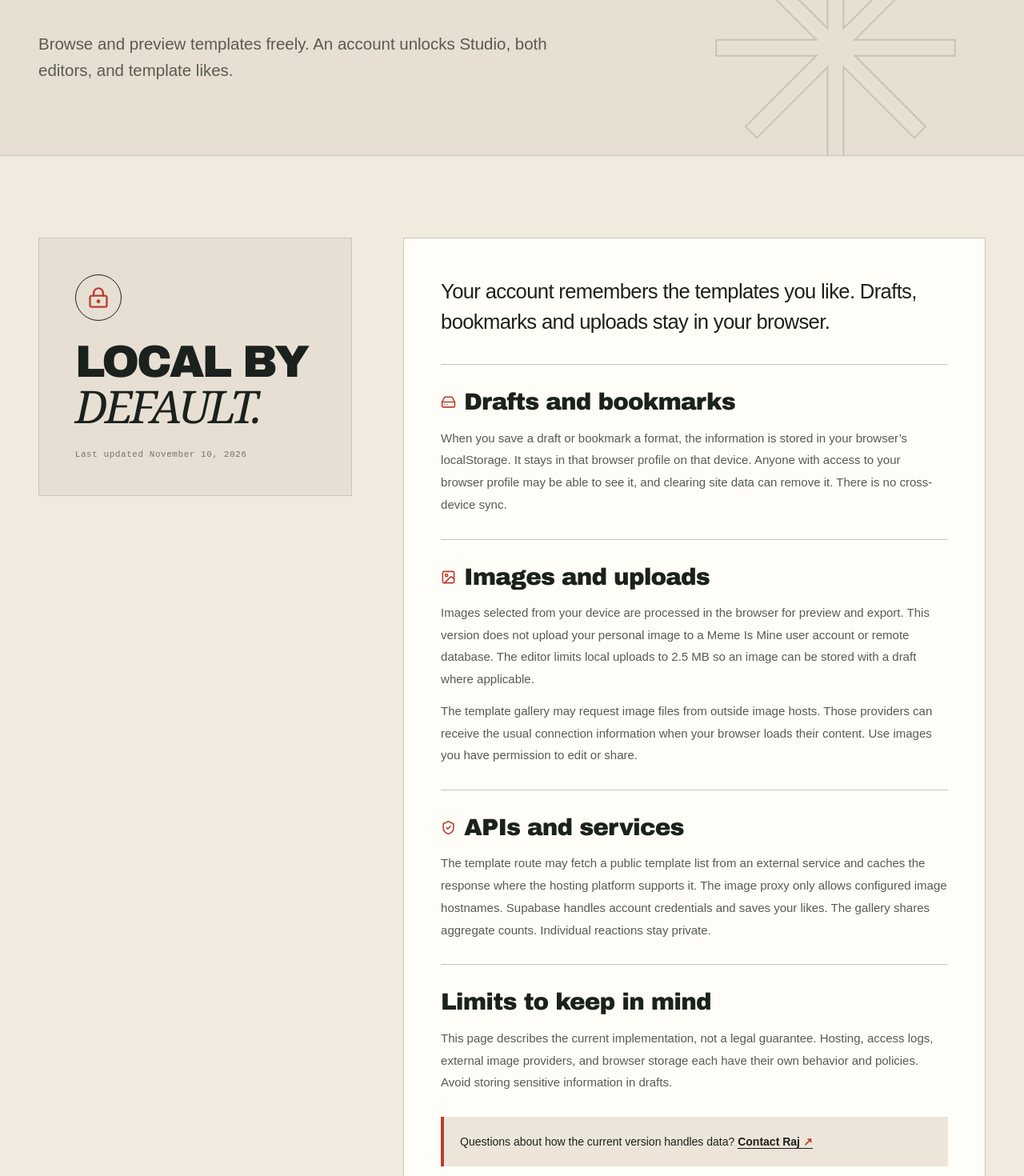
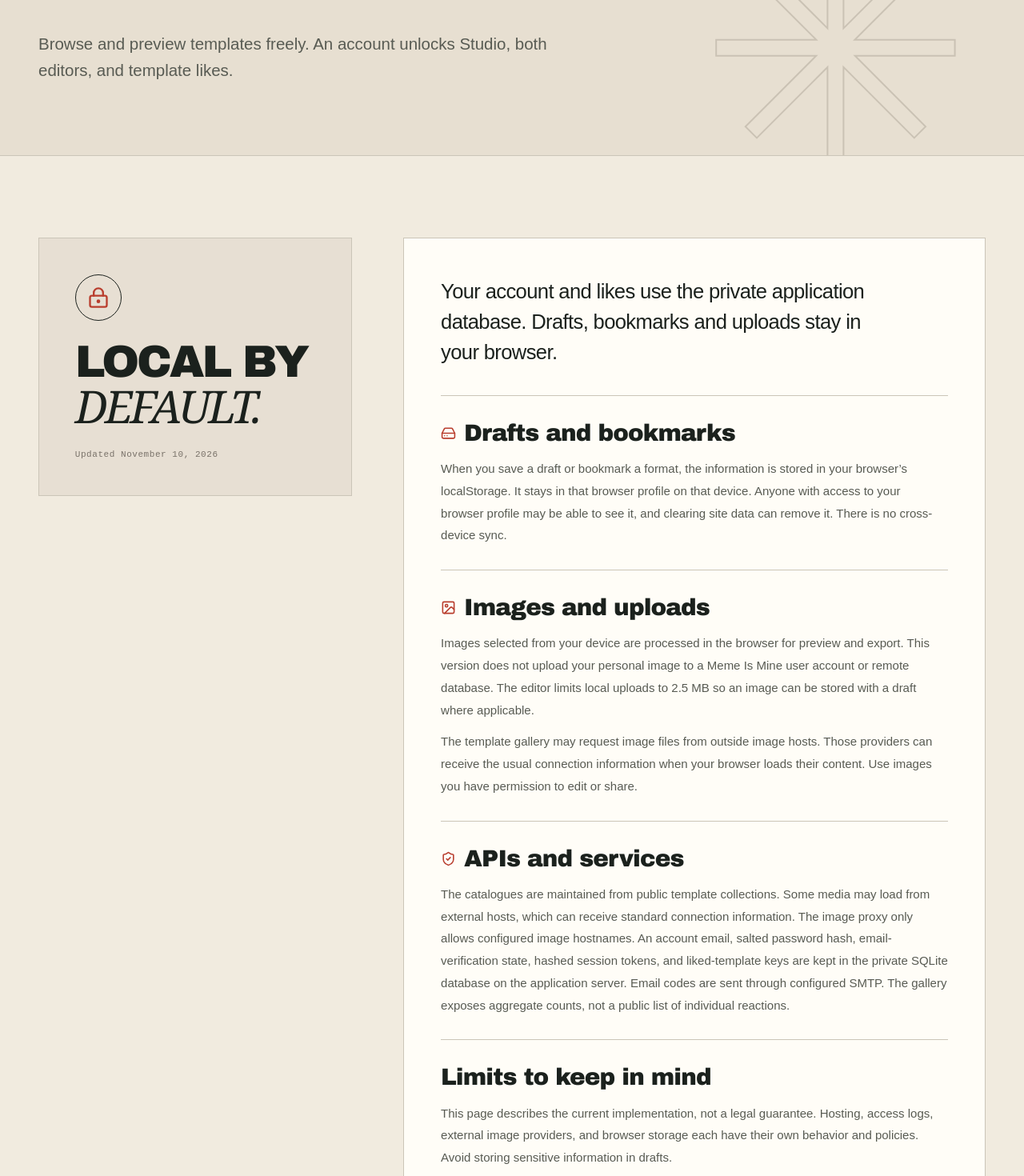
Before and after one commit to RAJ-SUHANDANI/MemeIsMine, a Next.js app: page /privacy in a window 1280 px wide. Shown: the part 446-1916 px from the top of the page at 80% size. Built offline with nearby package versions, Linux system fonts and the light colour scheme; no server answers.

Commit message:
Explain first-party credential storage, SMTP verification and private reactions accurately

```diff
--- a/src/app/privacy/page.tsx
+++ b/src/app/privacy/page.tsx
@@ -37,11 +37,11 @@ export default function PrivacyPage() {
               <br />
               <em>DEFAULT.</em>
             </h2>
-            <p>Last updated November 10, 2026</p>
+            <p>Updated November 10, 2026</p>
           </aside>
           <article className="privacy-copy">
             <p className="privacy-lede">
-              Your account remembers the templates you like. Drafts, bookmarks and uploads stay in your browser.
+              Your account and likes use the private application database. Drafts, bookmarks and uploads stay in your browser.
             </p>
             <section>
               <h3>
@@ -78,9 +78,7 @@ export default function PrivacyPage() {
                 <ShieldCheck size={19} /> APIs and services
               </h3>
               <p>
-                The template route may fetch a public template list from an
-                external service and caches the response where the hosting
-                platform supports it. The image proxy only allows configured image hostnames. Supabase handles account credentials and saves your likes. The gallery shares aggregate counts. Individual reactions stay private.
+                The catalogues are maintained from public template collections. Some media may load from external hosts, which can receive standard connection information. The image proxy only allows configured image hostnames. An account email, salted password hash, email-verification state, hashed session tokens, and liked-template keys are kept in the private SQLite database on the application server. Email codes are sent through configured SMTP. The gallery exposes aggregate counts, not a public list of individual reactions.
               </p>
             </section>
             <section>
```
